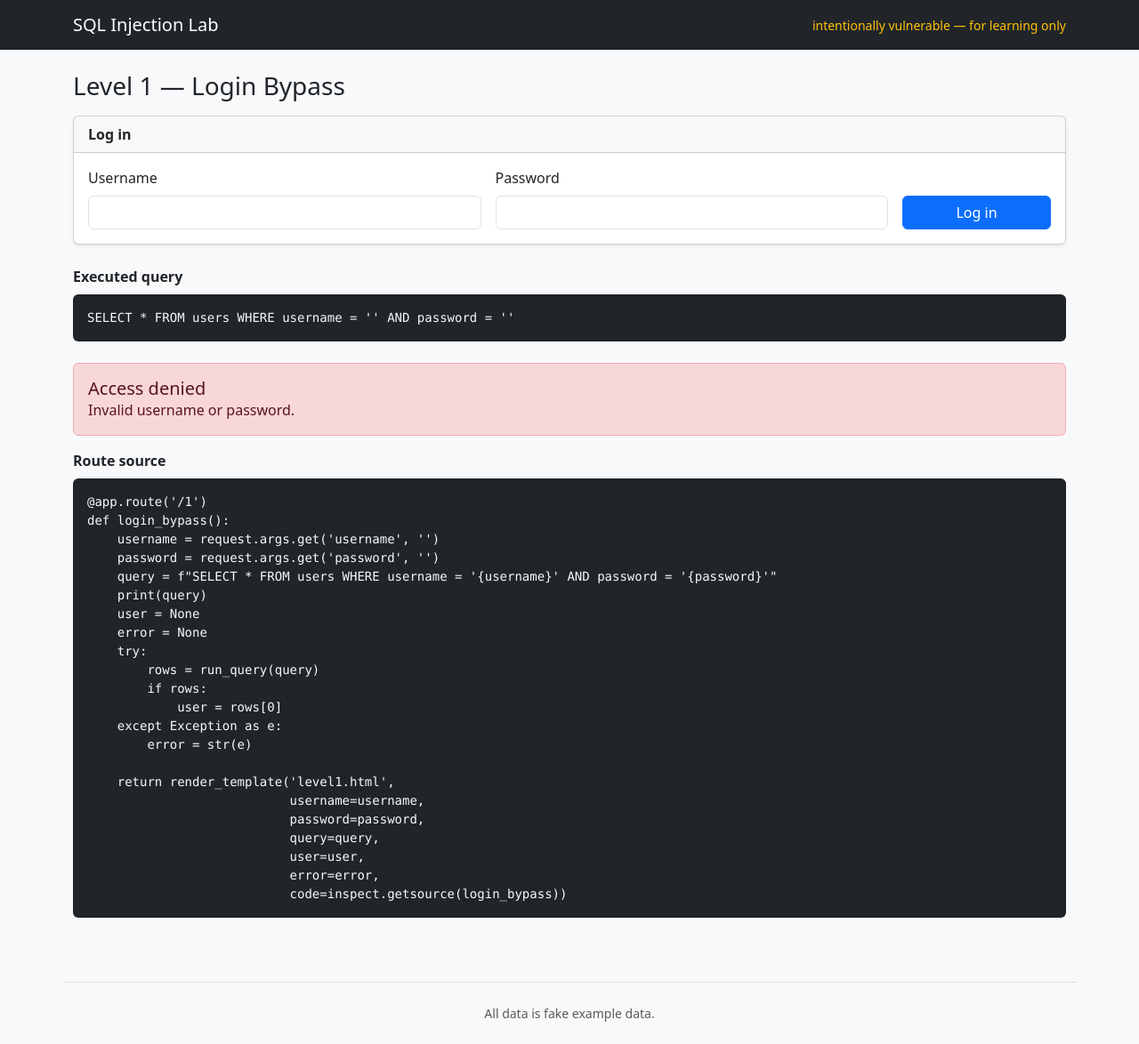
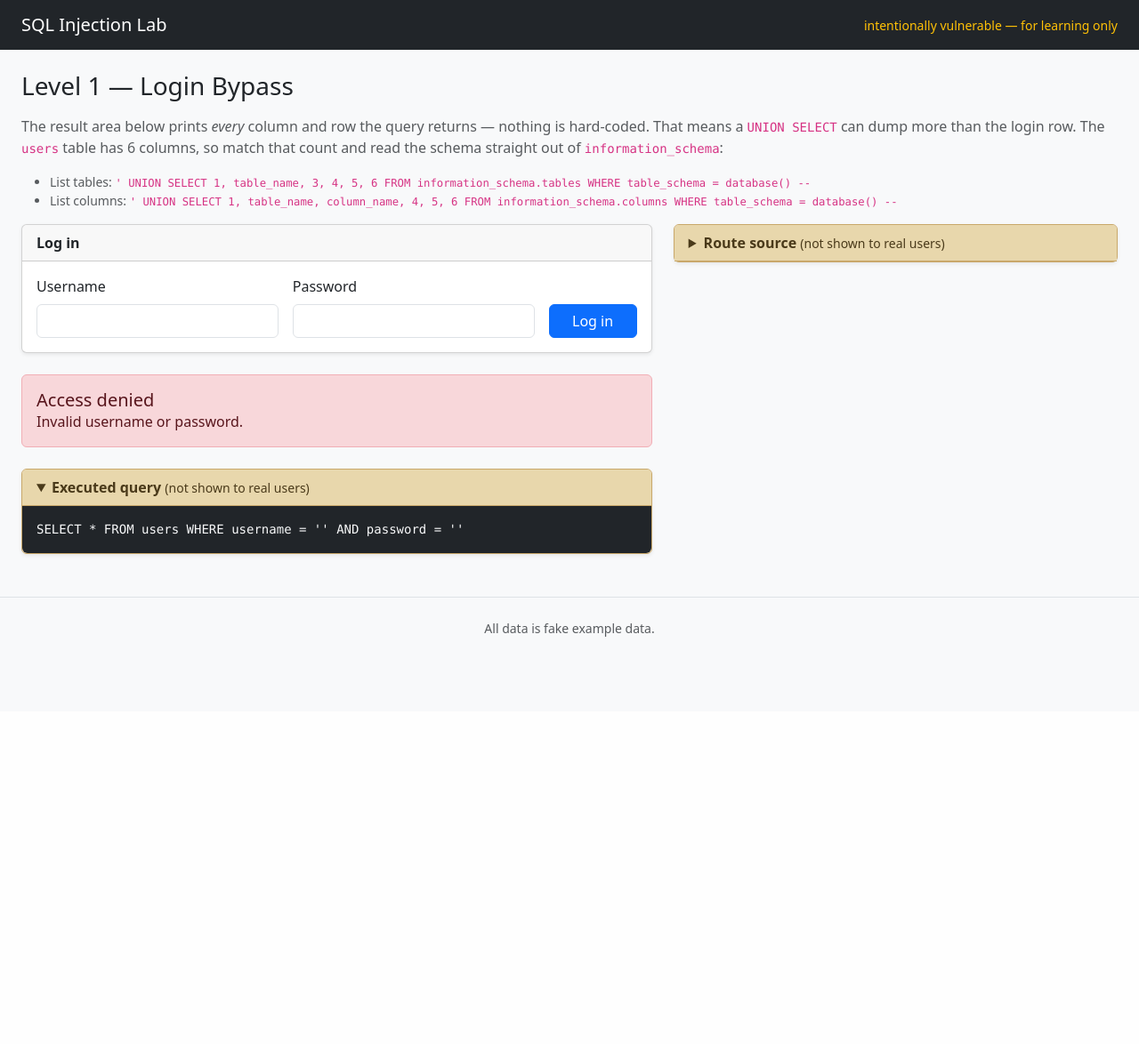
Before and after one commit to JonasAvory/sql_injection_lab, a Flask app: page /1 in a window 1280 px wide. Shown: the whole page at 89% size. After the commit the page ends 716 px from the top, so only its background shows below. Run offline with Flask 3, Linux system fonts and the light colour scheme; data comes from the database, SQL or seed files in the repository.

Commit message:
upload readme, changes to level 1-2

```diff
--- a/app.py
+++ b/app.py
@@ -22,7 +22,7 @@ def get_db_connection(database):
 
 
 def run_query(query):
-    conn = get_db_connection("level1")
+    conn = get_db_connection("lab")
     cursor = conn.cursor(pymysql.cursors.DictCursor)
     cursor.execute(query)
     results = cursor.fetchall()
@@ -38,7 +38,7 @@ LEVELS = [
         "name": "Login Bypass",
         "exploit": "username = admin' -- ",
         "reveals": "Authenticate as admin with no password, then leak that "
-                   "account's private data (email, SSN, credit card, salary, API key).",
+                   "account's private data (IBAN).",
     },
     {
         "label": "1.2",
@@ -53,8 +53,7 @@ LEVELS = [
         "label": "2",
         "path": "/2",
         "name": "Login Bypass with Password Check",
-        "exploit": "username = ' UNION SELECT 1,'x','pwned','admin','','','2000-01-01','','',0,'','',1 -- "
-                   "  (with password = pwned)",
+        "exploit": "username = ' UNION SELECT 1,'x','passwd','admin','',1",
         "reveals": "The Password is now checked by the python code, so you can't exploit this - or can you?",
     },
     {
@@ -80,12 +79,16 @@ def login_bypass():
     password = request.args.get('password', '')
     query = f"SELECT * FROM users WHERE username = '{username}' AND password = '{password}'"
     print(query)
-    user = None
+    rows = []
+    columns = []
     error = None
     try:
         rows = run_query(query)
+        # Render whatever comes back generically: the column headers are taken
+        # from the result itself, so a UNION SELECT against information_schema
+        # (table names, column names, ...) is printed just like normal rows.
         if rows:
-            user = rows[0]
+            columns = list(rows[0].keys())
     except Exception as e:
         error = str(e)
 
@@ -93,7 +96,8 @@ def login_bypass():
                            username=username,
                            password=password,
                            query=query,
-                           user=user,
+                           rows=rows,
+                           columns=columns,
                            error=error,
                            code=inspect.getsource(login_bypass))
 
@@ -105,12 +109,15 @@ def login_bypass_reordered():
     # Same vulnerability as level 1, but password is compared before username.
     query = f"SELECT * FROM users WHERE password = '{password}' AND username = '{username}'"
     print(query)
-    user = None
+    rows = []
+    columns = []
     error = None
     try:
         rows = run_query(query)
+        # Generic rendering: headers come from the result, so a UNION SELECT
+        # against information_schema is printed just like normal rows.
         if rows:
-            user = rows[0]
+            columns = list(rows[0].keys())
     except Exception as e:
         error = str(e)
 
@@ -118,7 +125,8 @@ def login_bypass_reordered():
                            username=username,
                            password=password,
                            query=query,
-                           user=user,
+                           rows=rows,
+                           columns=columns,
                            error=error,
                            code=inspect.getsource(login_bypass_reordered))
 
@@ -170,7 +178,7 @@ def safe_login():
     error = None
     bound_query = None
     try:
-        conn = get_db_connection("level1")
+        conn = get_db_connection("lab")
         cursor = conn.cursor(pymysql.cursors.DictCursor)
         # The values are passed to execute() separately from the SQL text and
         # bound to the %s placeholders, so input can never change the query.
--- a/templates/base.html
+++ b/templates/base.html
@@ -7,20 +7,49 @@
     <title>{% block title %}SQL Injection Lab{% endblock %}</title>
     <link href="https://cdn.jsdelivr.net/npm/bootstrap@5.3.3/dist/css/bootstrap.min.css"
           rel="stylesheet">
+    <style>
+        /* Widen the outer container on large screens so the two-column
+           level layout has more room. Bootstrap's default container-xxl
+           caps at 1320px; this roughly halves the leftover side margins. */
+        @media (min-width: 992px) {
+            .container-xxl {
+                max-width: 100% !important;
+                padding-left: 1.5rem;
+                padding-right: 1.5rem;
+            }
+        }
+
+        /* Panels that expose "behind the scenes" information a real user
+           would never see (the executed SQL, the Python route source).
+           The tan background is a visual cue that this is a dev/inspector
+           view, not part of the normal page. */
+        .dev-panel {
+            background-color: #f5ead3;
+            border: 1px solid #c9a86a;
+        }
+        .dev-panel > summary {
+            background-color: #e8d7ac;
+            color: #4a3a1a;
+            border-bottom: 1px solid #c9a86a;
+        }
+        .dev-panel[open] > summary {
+            border-bottom: 1px solid #c9a86a;
+        }
+    </style>
 </head>
 <body class="bg-light">
     <nav class="navbar navbar-expand-lg navbar-dark bg-dark">
-        <div class="container">
+        <div class="container-xxl">
             <a class="navbar-brand" href="/">SQL Injection Lab</a>
             <span class="navbar-text text-warning small">intentionally vulnerable — for learning only</span>
         </div>
     </nav>
 
-    <main class="container py-4">
+    <main class="container-xxl py-4">
         {% block content %}{% endblock %}
     </main>
 
-    <footer class="container text-center text-muted small py-4 border-top mt-4">
+    <footer class="container-xxl text-center text-muted small py-4 border-top mt-4">
         All data is fake example data.
     </footer>
 </body>
--- a/templates/level1.html
+++ b/templates/level1.html
@@ -6,6 +6,22 @@
 {% block content %}
     <h1 class="h3 mb-3">Level 1 — Login Bypass</h1>
 
+    <p class="text-muted">
+        The result area below prints <em>every</em> column and row the query
+        returns &mdash; nothing is hard-coded. That means a
+        <code>UNION SELECT</code> can dump more than the login row. The
+        <code>users</code> table has 6 columns, so match that count and read the
+        schema straight out of <code>information_schema</code>:
+    </p>
+    <ul class="text-muted small">
+        <li>List tables:
+            <code>' UNION SELECT 1, table_name, 3, 4, 5, 6 FROM information_schema.tables WHERE table_schema = database() -- </code></li>
+        <li>List columns:
+            <code>' UNION SELECT 1, table_name, column_name, 4, 5, 6 FROM information_schema.columns WHERE table_schema = database() -- </code></li>
+    </ul>
+
+    <div class="row g-4">
+        <div class="col-lg-7">
             <div class="card shadow-sm mb-4">
                 <div class="card-header fw-semibold">Log in</div>
                 <div class="card-body">
@@ -25,38 +41,36 @@
                 </div>
             </div>
 
-    <div class="mb-4">
-        <label class="form-label fw-semibold">Executed query</label>
-        <pre class="bg-dark text-light p-3 rounded"><code>{{ query }}</code></pre>
-    </div>
-
             {% if error %}
                 <div class="alert alert-warning">
                     <h2 class="h5">Error</h2>
                     <pre class="mb-0">{{ error }}</pre>
                 </div>
-    {% elif user %}
+            {% elif rows %}
                 <div class="alert alert-success">
-            <h2 class="h5 mb-1">Access granted</h2>
-            Logged in as <strong>{{ user.username }}</strong> (id {{ user.id }}, role: {{ user.role }}).
+                    <h2 class="h5 mb-0">Access granted</h2>
+                    Query returned <strong>{{ rows|length }}</strong> row(s).
                 </div>
 
                 <div class="card border-danger shadow-sm">
-            <div class="card-header bg-danger text-white fw-semibold">Private account details</div>
-            <div class="card-body">
+                    <div class="card-header bg-danger text-white fw-semibold">Query results</div>
+                    <div class="card-body p-0">
+                        <div class="table-responsive">
                             <table class="table table-sm table-bordered mb-0">
+                                <thead class="table-light">
+                                    <tr>
+                                        {% for col in columns %}<th>{{ col }}</th>{% endfor %}
+                                    </tr>
+                                </thead>
                                 <tbody>
-                        <tr><th class="w-25">Password</th><td>{{ user.password }}</td></tr>
-                        <tr><th>Email</th><td>{{ user.email }}</td></tr>
-                        <tr><th>Phone</th><td>{{ user.phone }}</td></tr>
-                        <tr><th>Date of birth</th><td>{{ user.date_of_birth }}</td></tr>
-                        <tr><th>SSN</th><td>{{ user.ssn }}</td></tr>
-                        <tr><th>Credit card</th><td>{{ user.credit_card }}</td></tr>
-                        <tr><th>Salary</th><td>{{ user.salary }}</td></tr>
-                        <tr><th>Home address</th><td>{{ user.home_address }}</td></tr>
-                        <tr><th>API key</th><td>{{ user.api_key }}</td></tr>
+                                    {% for row in rows %}
+                                    <tr>
+                                        {% for col in columns %}<td>{{ row[col] }}</td>{% endfor %}
+                                    </tr>
+                                    {% endfor %}
                                 </tbody>
                             </table>
+                        </div>
                     </div>
                 </div>
             {% else %}
@@ -66,8 +80,21 @@
                 </div>
             {% endif %}
 
-    <div class="mb-4">
-        <label class="form-label fw-semibold">Route source</label>
-        <pre class="bg-dark text-light p-3 rounded"><code>{{ code }}</code></pre>
+            <details class="card dev-panel shadow-sm mt-4" open>
+                <summary class="card-header fw-semibold user-select-none" style="cursor: pointer;">
+                    Executed query <span class="fw-normal small">(not shown to real users)</span>
+                </summary>
+                <pre class="bg-dark text-light p-3 mb-0 rounded-bottom"><code>{{ query }}</code></pre>
+            </details>
+        </div>
+
+        <div class="col-lg-5">
+            <details class="card dev-panel shadow-sm">
+                <summary class="card-header fw-semibold user-select-none" style="cursor: pointer;">
+                    Route source <span class="fw-normal small">(not shown to real users)</span>
+                </summary>
+                <pre class="bg-dark text-light p-3 mb-0 rounded-bottom"><code>{{ code }}</code></pre>
+            </details>
+        </div>
     </div>
 {% endblock %}
```
Also changed, not shown: seed.sql (+17 -29 lines), templates/level1_2.html (+35 -22 lines), templates/level2.html (+18 -8 lines), templates/safe.html (+18 -8 lines), README.md (added). Lines whose indentation alone changed are shown as unchanged.
